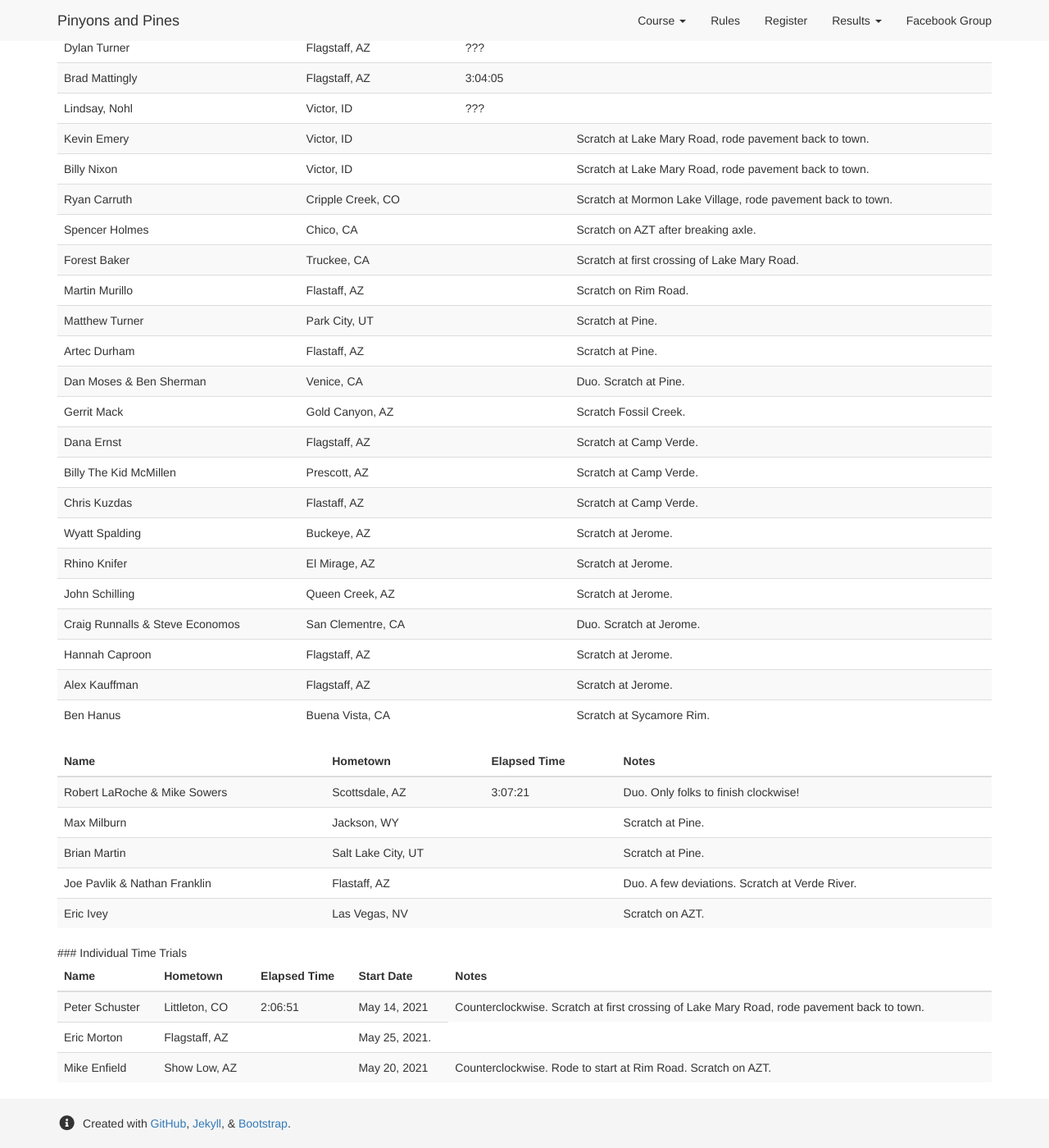
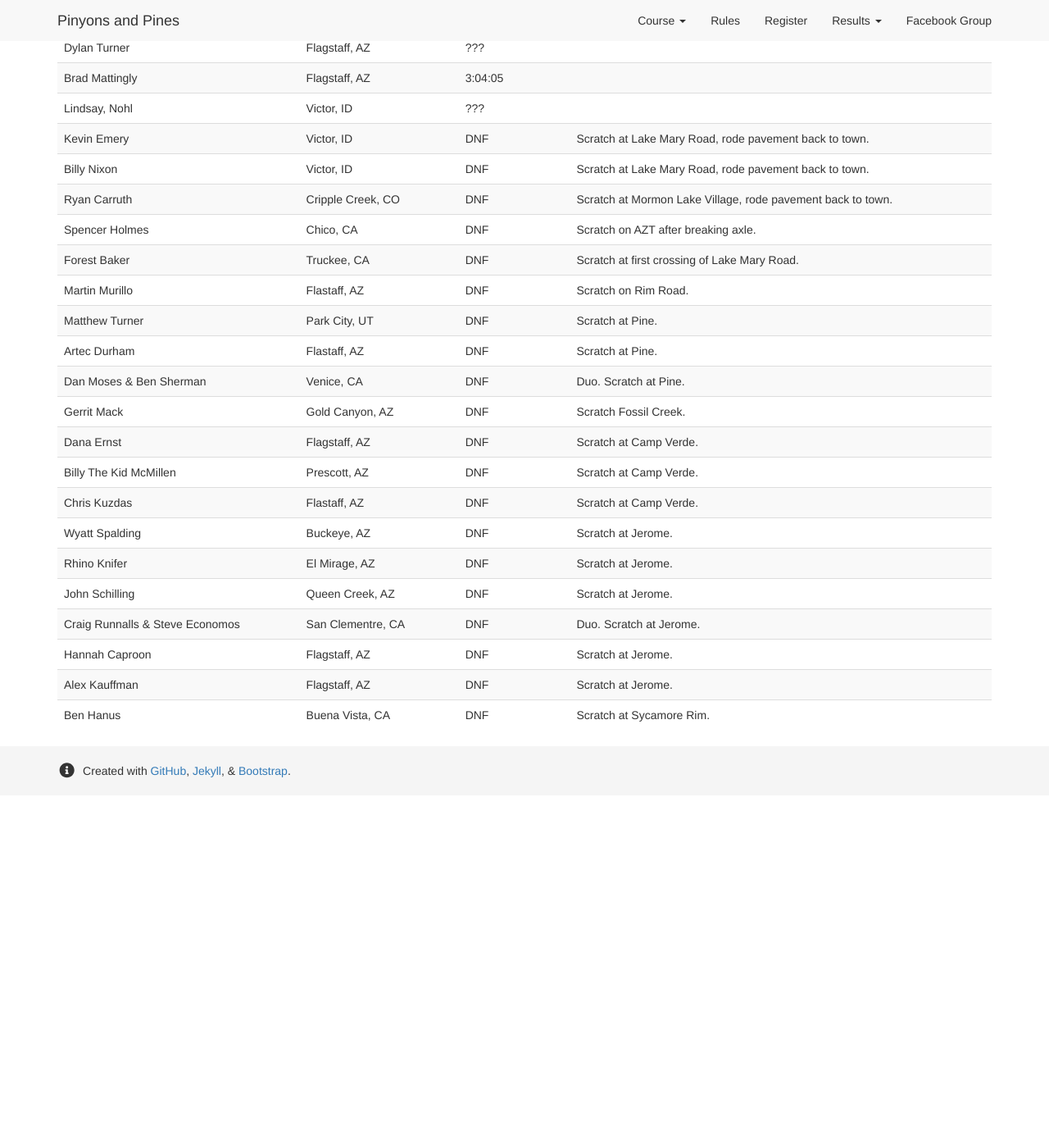
Before and after one commit to dcernst/PinyonsPines, a Jekyll site: the page built from results2021.md, in a window 1280 px wide and 1400 px high, scrolled down 1508 px. Shown: the whole window at 82% size. Built offline with Jekyll 4.4.1, drawn with Linux system fonts in a browser that asks for light colours; nearby versions of some CDN libraries; after the commit the page ends 2478 px from its top, so only the background shows below that; some of the changed text lies outside the part shown.

Commit message:
Update to results

```diff
--- a/results2021.md
+++ b/results2021.md
@@ -31,8 +31,8 @@ The 2021 Grand Depart took place at 6am on Thursday, May 20.
 <th>Notes</th>
 </tr>
 </thead>
+
 <tbody>
-
 <tr>
 <td>Andrew Strempke</td> <td>Van Life</td> <td>2:00:05</td> <td>First place overall! Single speed.</td>
 </tr>
@@ -100,64 +100,64 @@ The 2021 Grand Depart took place at 6am on Thursday, May 20.
 <td>Lindsay, Nohl</td> <td>Victor, ID</td> <td>???</td> <td></td>
 </tr>
 <tr>
-<td>Kevin Emery</td> <td>Victor, ID</td> <td></td> <td>Scratch at Lake Mary Road, rode pavement back to town.</td>
+<td>Kevin Emery</td> <td>Victor, ID</td> <td>DNF</td> <td>Scratch at Lake Mary Road, rode pavement back to town.</td>
 </tr>
 <tr>
-<td>Billy Nixon</td> <td>Victor, ID</td> <td></td> <td>Scratch at Lake Mary Road, rode pavement back to town.</td>
+<td>Billy Nixon</td> <td>Victor, ID</td> <td>DNF</td> <td>Scratch at Lake Mary Road, rode pavement back to town.</td>
 </tr>
 <tr>
-<td>Ryan Carruth</td> <td>Cripple Creek, CO</td> <td></td> <td>Scratch at Mormon Lake Village, rode pavement back to town.</td>
+<td>Ryan Carruth</td> <td>Cripple Creek, CO</td> <td>DNF</td> <td>Scratch at Mormon Lake Village, rode pavement back to town.</td>
 </tr>
 <tr>
-<td>Spencer Holmes</td> <td>Chico, CA</td> <td></td> <td>Scratch on AZT after breaking axle.</td>
+<td>Spencer Holmes</td> <td>Chico, CA</td> <td>DNF</td> <td>Scratch on AZT after breaking axle.</td>
 </tr>
 <tr>
-<td>Forest Baker</td> <td>Truckee, CA</td> <td></td> <td>Scratch at first crossing of Lake Mary Road.</td>
+<td>Forest Baker</td> <td>Truckee, CA</td> <td>DNF</td> <td>Scratch at first crossing of Lake Mary Road.</td>
 </tr>
 <tr>
-<td>Martin Murillo</td> <td>Flastaff, AZ</td> <td></td> <td>Scratch on Rim Road.</td>
+<td>Martin Murillo</td> <td>Flastaff, AZ</td> <td>DNF</td> <td>Scratch on Rim Road.</td>
 </tr>
 <tr>
-<td>Matthew Turner</td> <td>Park City, UT</td> <td></td> <td>Scratch at Pine.</td>
+<td>Matthew Turner</td> <td>Park City, UT</td> <td>DNF</td> <td>Scratch at Pine.</td>
 </tr>
 <tr>
-<td>Artec Durham</td> <td>Flastaff, AZ</td> <td></td> <td>Scratch at Pine.</td>
+<td>Artec Durham</td> <td>Flastaff, AZ</td> <td>DNF</td> <td>Scratch at Pine.</td>
 </tr>
 <tr>
-<td>Dan Moses & Ben Sherman</td> <td>Venice, CA</td> <td></td> <td>Duo. Scratch at Pine.</td>
+<td>Dan Moses & Ben Sherman</td> <td>Venice, CA</td> <td>DNF</td> <td>Duo. Scratch at Pine.</td>
 </tr>
 <tr>
-<td>Gerrit Mack</td> <td>Gold Canyon, AZ</td> <td></td> <td>Scratch Fossil Creek.</td>
+<td>Gerrit Mack</td> <td>Gold Canyon, AZ</td> <td>DNF</td> <td>Scratch Fossil Creek.</td>
 </tr>
 <tr>
-<td>Dana Ernst</td> <td>Flagstaff, AZ</td> <td></td> <td>Scratch at Camp Verde.</td>
+<td>Dana Ernst</td> <td>Flagstaff, AZ</td> <td>DNF</td> <td>Scratch at Camp Verde.</td>
 </tr>
 <tr>
-<td>Billy The Kid McMillen</td> <td>Prescott, AZ</td> <td></td> <td>Scratch at Camp Verde.</td>
+<td>Billy The Kid McMillen</td> <td>Prescott, AZ</td> <td>DNF</td> <td>Scratch at Camp Verde.</td>
 </tr>
 <tr>
-<td>Chris Kuzdas</td> <td>Flastaff, AZ</td> <td></td> <td>Scratch at Camp Verde.</td>
+<td>Chris Kuzdas</td> <td>Flastaff, AZ</td> <td>DNF</td> <td>Scratch at Camp Verde.</td>
 </tr>
 <tr>
-<td>Wyatt Spalding</td> <td>Buckeye, AZ</td> <td></td> <td>Scratch at Jerome.</td>
+<td>Wyatt Spalding</td> <td>Buckeye, AZ</td> <td>DNF</td> <td>Scratch at Jerome.</td>
 </tr>
 <tr>
-<td>Rhino Knifer</td> <td>El Mirage, AZ</td> <td></td> <td>Scratch at Jerome.</td>
+<td>Rhino Knifer</td> <td>El Mirage, AZ</td> <td>DNF</td> <td>Scratch at Jerome.</td>
 </tr>
 <tr>
-<td>John Schilling</td> <td>Queen Creek, AZ</td> <td></td> <td>Scratch at Jerome.</td>
+<td>John Schilling</td> <td>Queen Creek, AZ</td> <td>DNF</td> <td>Scratch at Jerome.</td>
 </tr>
 <tr>
-<td>Craig Runnalls & Steve Economos</td> <td>San Clementre, CA</td> <td></td> <td>Duo. Scratch at Jerome.</td>
+<td>Craig Runnalls & Steve Economos</td> <td>San Clementre, CA</td> <td>DNF</td> <td>Duo. Scratch at Jerome.</td>
 </tr>
 <tr>
-<td>Hannah Caproon</td> <td>Flagstaff, AZ</td> <td></td> <td>Scratch at Jerome.</td>
+<td>Hannah Caproon</td> <td>Flagstaff, AZ</td> <td>DNF</td> <td>Scratch at Jerome.</td>
 </tr>
 <tr>
-<td>Alex Kauffman</td> <td>Flagstaff, AZ</td> <td></td> <td>Scratch at Jerome.</td>
+<td>Alex Kauffman</td> <td>Flagstaff, AZ</td> <td>DNF</td> <td>Scratch at Jerome.</td>
 </tr>
 <tr>
-<td>Ben Hanus</td> <td>Buena Vista, CA</td> <td></td> <td>Scratch at Sycamore Rim.</td>
+<td>Ben Hanus</td> <td>Buena Vista, CA</td> <td>DNF</td> <td>Scratch at Sycamore Rim.</td>
 </tr>
 
 </tbody>
@@ -165,7 +165,7 @@ The 2021 Grand Depart took place at 6am on Thursday, May 20.
 </div>
 </center>
 
-#### Pinyons and Pines (Clockwise)
+<!-- #### Pinyons and Pines (Clockwise)
 
 <center>
 <div class="table-responsive">
@@ -178,25 +178,25 @@ The 2021 Grand Depart took place at 6am on Thursday, May 20.
 <th>Notes</th>
 </tr>
 </thead>
+
 <tbody>
-
 <tr>
 <td>Robert LaRoche & Mike Sowers</td> <td>Scottsdale, AZ</td> <td>3:07:21</td> <td>Duo. Only folks to finish clockwise!</td>
 </tr>
 <tr>
-<td>Max Milburn</td> <td>Jackson, WY</td> <td></td> <td>Scratch at Pine.</td>
+<td>Max Milburn</td> <td>Jackson, WY</td> <td>DNF</td> <td>Scratch at Pine.</td>
 </tr>
 <tr>
-<td>Brian Martin</td> <td>Salt Lake City, UT</td> <td></td> <td>Scratch at Pine.</td>
+<td>Brian Martin</td> <td>Salt Lake City, UT</td> <td>DNF</td> <td>Scratch at Pine.</td>
 </tr>
 <tr>
-<td>Joe Pavlik & Nathan Franklin</td> <td>Flastaff, AZ</td> <td></td> <td>Duo. A few deviations. Scratch at Verde River.</td>
+<td>Joe Pavlik & Nathan Franklin</td> <td>Flastaff, AZ</td> <td>DNF</td> <td>Duo. A few deviations. Scratch at Verde River.</td>
 </tr>
 <tr>
-<td>Eric Ivey</td> <td>Las Vegas, NV</td> <td></td> <td>Scratch on AZT.</td>
+<td>Eric Ivey</td> <td>Las Vegas, NV</td> <td>DNF</td> <td>Scratch on AZT.</td>
 </tr>
+</tbody>
 
-</tbody>
 </table>
 </div>
 </center>
@@ -215,8 +215,8 @@ The 2021 Grand Depart took place at 6am on Thursday, May 20.
 <th>Notes</th>
 </tr>
 </thead>
+
 <tbody>
-
 <tr>
 <td>Peter Schuster</td> <td>Littleton, CO</td> <td>2:06:51</td> <td>May 14, 2021</td> <td>Counterclockwise. Scratch at first crossing of Lake Mary Road, rode pavement back to town.</td>
 </tr>
@@ -226,8 +226,8 @@ The 2021 Grand Depart took place at 6am on Thursday, May 20.
 <tr>
 <td>Mike Enfield</td> <td>Show Low, AZ</td> <td> </td> <td>May 20, 2021</td> <td>Counterclockwise. Rode to start at Rim Road. Scratch on AZT.</td>
 </tr>
+</tbody>
 
-</tbody>
 </table>
 </div>
-</center>
+</center> -->
```
